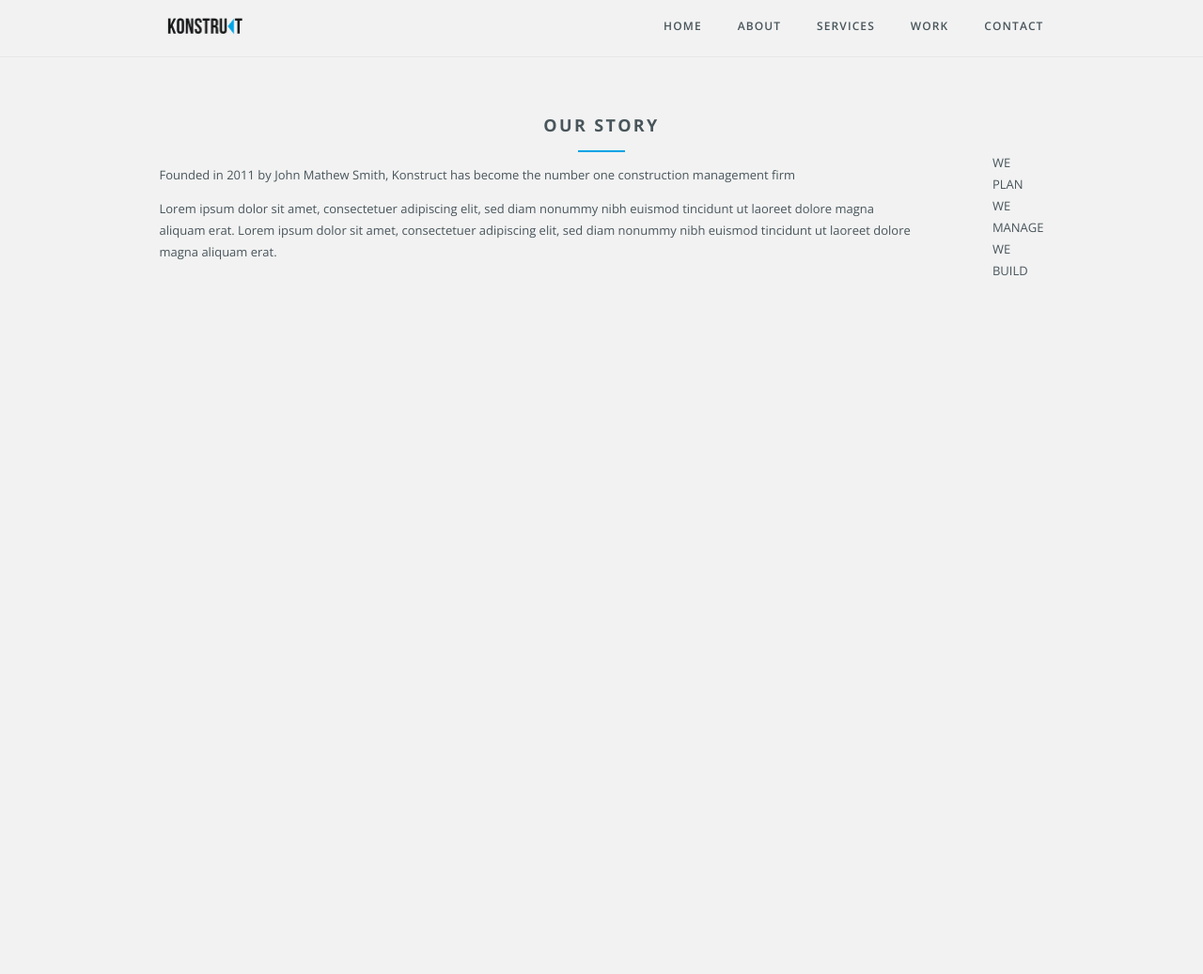
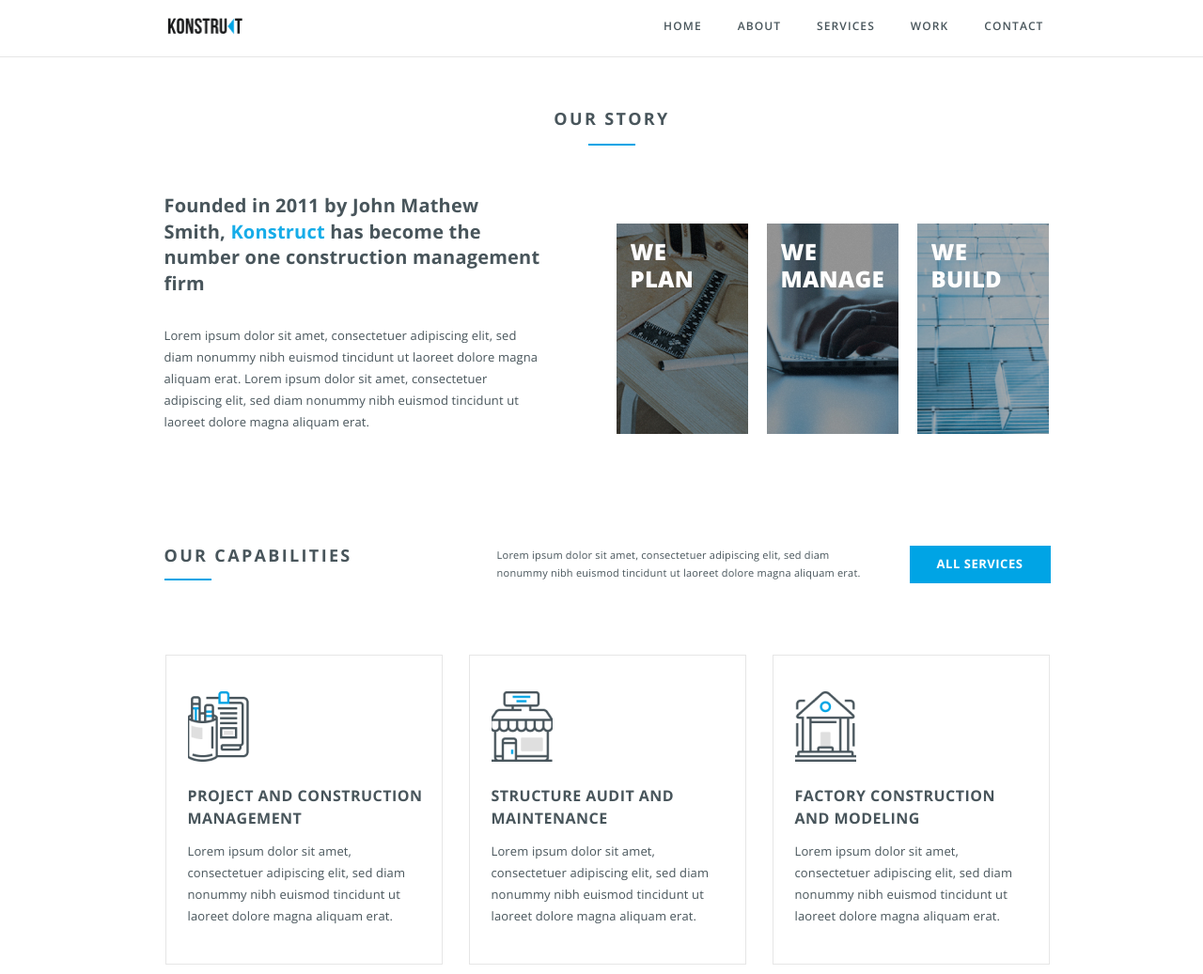
Before and after one commit to shapenkova/konstruct, a website built with webpack: page src/index.html in a window 1280 px wide. Shown: the part 695-1732 px from the top of the page at 94% size. Before the commit the page ends 995 px from the top, so only its background shows below. Built offline with nearby package versions, Linux system fonts and the light colour scheme; files whose address does not match are found by name.

Commit message:
сделала пару блоков и адаптив

```diff
--- /dev/null
+++ b/src/html/capabilities.html
@@ -0,0 +1,50 @@
+<section class="capabilities">
+    <div class="capabilities__container">
+
+        <div class="capabilities__box1">
+            <h2 class="capabilities__title title">OUR&nbsp;CAPABILITIES</h2>
+            <div class="capabilities__box1-services">
+                <p class="capabilities__box1-desc">
+                    Lorem ipsum dolor sit amet, consectetuer adipiscing elit, sed diam nonummy nibh euismod tincidunt ut laoreet dolore magna aliquam erat.
+                </p>
+                <a href="#" class="capabilities__box1-link btn">ALL SERVICES</a>
+            </div>
+        </div>
+
+        <div class="capabilities__listing listing">
+            <article class="listing__article-card  article-card">
+                <a href="#" class="article-card__link">
+                    <picture class="article-card__picture">
+                        <img src="/src/img/icon1.png" alt="Иконка" class="article-card__img">
+                    </picture>
+                    <h4 class="article-card__title">PROJECT&nbsp;AND&nbsp;CONSTRUCTION MANAGEMENT</h4>
+                    <p class="article-card__description">
+                        Lorem ipsum dolor sit amet, consectetuer adipiscing elit, sed diam nonummy nibh euismod tincidunt ut laoreet dolore magna aliquam erat.
+                    </p>
+                </a>
+            </article>
+            <article class="listing__article-card article-card">
+                <a href="#" class="article-card__link">
+                    <picture class="article-card__picture">
+                        <img src="/src/img/icon2.png" alt="Иконка" class="article-card__img">
+                    </picture>
+                    <h4 class="article-card__title">STRUCTURE AUDIT AND MAINTENANCE</h4>
+                    <p class="article-card__description">
+                        Lorem ipsum dolor sit amet, consectetuer adipiscing elit, sed diam nonummy nibh euismod tincidunt ut laoreet dolore magna aliquam erat.
+                    </p>
+                </a>
+            </article>
+            <article class="listing__article-card article-card">
+                <a href="#" class="article-card__link">
+                    <picture class="article-card__picture">
+                        <img src="/src/img/icon3.png" alt="Иконка" class="article-card__img">
+                    </picture>
+                    <h4 class="article-card__title">FACTORY CONSTRUCTION AND MODELING</h4>
+                    <p class="article-card__description">
+                        Lorem ipsum dolor sit amet, consectetuer adipiscing elit, sed diam nonummy nibh euismod tincidunt ut laoreet dolore magna aliquam erat.
+                    </p>
+                </a>
+            </article>
+        </div>
+    </div>
+</section>
--- a/src/html/story.html
+++ b/src/html/story.html
@@ -1,26 +1,20 @@
 <section class="story">
     <div class="story__container">
-        <h2 class="story__title">OUR STORY</h2>
+        <h2 class="story__title title">OUR STORY</h2>
 
         <div class="story__wrapper">
-            <div class="block1">
+            <div class="story__block1 block1">
                 <p class="block1__desc1">
-                    Founded in 2011 by John Mathew Smith, <span>Konstruct</span> has become the number one construction management firm
+                    Founded in 2011 by John Mathew Smith, <span class="block1__span">Konstruct</span> has become the number one construction management firm
                 </p>
                 <p class="block1__desc2">
                     Lorem ipsum dolor sit amet, consectetuer adipiscing elit, sed diam nonummy nibh euismod tincidunt ut laoreet dolore magna aliquam erat. Lorem ipsum dolor sit amet, consectetuer adipiscing elit, sed diam nonummy nibh euismod tincidunt ut laoreet dolore magna aliquam erat.
                 </p>
             </div>
-            <div class="block2">
-                <div class="block2__item1">
-                    WE<br>PLAN
-                </div>
-                <div class="block2__item2">
-                    WE<br>MANAGE
-                </div>
-                <div class="block2__item3">
-                    WE<br>BUILD
-                </div>
+            <div class="story__block2 block2">
+                <div class="block2__item1">WE<br>PLAN</div>
+                <div class="block2__item2">WE<br>MANAGE</div>
+                <div class="block2__item3">WE<br>BUILD</div>
             </div>
         </div>
 
--- a/src/main.js
+++ b/src/main.js
@@ -8,12 +8,16 @@ import header from './html/page-header.html';
 import footer from './html/page-footer.html';
 import poster1 from './html/first-poster.html';
 import story from './html/story.html'
+import capabilities from './html/capabilities.html';
+import want from './html/want.html';
 
 const app = document.getElementById('app');
 app.innerHTML = `
     ${poster1}
     ${header}
     ${story}
+    ${capabilities}
+    ${want}
     ${footer}`;
 
    //навигационное меню
@@ -22,3 +26,13 @@ const navToggle = document.querySelector("#js-navToggle");
 navToggle.addEventListener("click", function () {
     root.classList.toggle("show-nav");
 });
+
+document.querySelector('.first-poster__link-scroll').addEventListener('click', function(event) {
+    event.preventDefault();
+    const targetId = this.getAttribute('href');
+    const targetElement = document.querySelector(targetId);
+
+    targetElement.scrollIntoView({
+        behavior: 'smooth'
+    });
+});
--- a/src/main.scss
+++ b/src/main.scss
@@ -1,7 +1,12 @@
 @use 'libs/normalize';
 @use 'style/common';
+@use 'style/title';
 @use 'style/var';
+@use 'style/btn';
 @use 'style/first-poster';
+@use 'style/card';
 @use 'style/page-header';
 @use 'style/story';
+@use 'style/want';
+@use 'style/capabilities';
 @use 'style/mixins';
--- /dev/null
+++ b/src/style/_btn.scss
@@ -0,0 +1,32 @@
+@use 'var';
+
+.btn {
+    box-sizing: border-box;
+    display: inline-flex;
+    justify-content: center;
+    align-items: center;
+    width: 100%;
+    max-width: 150px;
+    height: 40px;
+    margin: 0;
+    background-color: var.$color-blue;
+    padding: 11px;
+    color: var.$color-white;
+    font-family: var.$font-family;
+    font-size: 13px;
+    font-weight: 700;
+    letter-spacing: 0.04em;
+    text-decoration: none;
+    text-transform: uppercase;
+    transition: background-color 0.3s ease, box-shadow 0.3s ease;
+    cursor: pointer;
+    &:hover {
+        background-color: var.$color-bg;
+        box-shadow: 4px 8px 40px 0 rgba(8, 24, 111, 0.2);
+    }
+
+
+    @media #{var.$bw768} {
+        max-width: 100%;
+    }
+}
--- /dev/null
+++ b/src/style/_capabilities.scss
@@ -0,0 +1,76 @@
+@use 'var';
+
+.capabilities {
+    box-sizing: border-box;
+    display: flex;
+    flex-direction: column;
+    width: 100%;
+
+    &__container {
+        box-sizing: border-box;
+        display: flex;
+        flex-direction: column;
+        width: 100%;
+        max-width: 981px;
+        margin: 0 auto;
+        padding: 114px 13px 0 25px;
+
+        @media #{var.$bw1020} {
+            padding: 60px 20px 0 ;
+        }
+    }
+
+    &__box1 {
+        box-sizing: border-box;
+        display: flex;
+        gap: 154px;
+
+        @media #{var.$bw1020} {
+            flex-wrap: wrap;
+            gap: 50px;
+        }
+    }
+
+    &__title {
+        &::after {
+            content: '';
+            display: block;
+            width: 50px;
+            height: 2px;
+            background-color: var.$color-blue;
+            margin: 8px 0 0;
+        }
+    }
+
+    &__box1-services {
+        box-sizing: border-box;
+        display: flex;
+        justify-content: space-between;
+        gap: 31px;
+        margin-top: 5px;
+
+        @media #{var.$bw768} {
+            flex-wrap: wrap;
+            justify-content: center;
+        }
+    }
+
+    &__box1-desc {
+        margin: 0;
+        color: var.$color-text;
+        font-family: var.$font-family;
+        font-weight: 400;
+        font-size: 11px;
+        line-height: 173%;
+        letter-spacing: 0.02em;
+    }
+
+    &__listing {
+        box-sizing: border-box;
+        display: flex;
+        flex-wrap: wrap;
+        justify-content: center;
+        gap: 28px;
+        margin: 76px auto 0;
+    }
+}
--- /dev/null
+++ b/src/style/_card.scss
@@ -0,0 +1,91 @@
+@use 'var';
+
+.article-card {
+    box-sizing: border-box;
+    width: 100%;
+    max-width: 295px;
+    min-width: 260px;
+    border: 1px solid var.$color-border;
+    transition: box-shadow 0.3s ease;
+    &:hover {
+        box-shadow: 4px 8px 40px 0 #08186f33;
+    }
+
+    &__link {
+        box-sizing: border-box;
+        display: flex;
+        flex-direction: column;
+        width: 100%;
+        padding: 38px 22px 39px 23px;
+        color: var.$color-text;
+        font-family: var.$font-family;
+        font-size: 13px;
+        font-weight: 400;
+        line-height: 177%;
+        letter-spacing: 0.01em;
+        text-decoration: none;
+        cursor: pointer;
+
+        @media #{var.$bw768} {
+            padding: 30px 15px;
+        }
+    }
+
+    &__title {
+        margin: 24px 0 0;
+        color: var.$color-text;
+        font-family: var.$font-family;
+        font-size: 16px;
+        font-weight: 700;
+        line-height: 1.5;
+        letter-spacing: 0.03em;
+
+        @media #{var.$bw768} {
+            font-size: 13px;
+        }
+    }
+
+    &__description {
+        margin: 12px 0 0;
+        color: var.$color-text;
+        font-family: var.$font-family;
+        font-size: 13px;
+        font-weight: 400;
+        line-height: 1.77;
+        letter-spacing: 0.01em;
+
+        @media #{var.$bw768} {
+            font-size: 12px;
+        }
+    }
+
+    &__picture {
+        display: block;
+        position: relative;
+        width: 100%;
+        max-width: 65px;
+        font-size: 0;
+        text-decoration: none;
+        overflow: hidden;
+
+        &::after {
+            content: "";
+            display: block;
+            width: 100%;
+            padding-top: 115.38%;
+
+            @media #{var.$bw768} {
+                padding-top: 100%;
+            }
+        }
+    }
+    &__img {
+        position: absolute;
+        top: 0;
+        left: 0;
+        display: block;
+        width: 100%;
+        height: 100%;
+        object-fit: cover;
+    }
+}
--- a/src/style/_page-header.scss
+++ b/src/style/_page-header.scss
@@ -12,6 +12,11 @@
     padding-left: 30px;
     padding-right: 30px;
     border-bottom: 1px solid var.$color-border;
+
+    @media #{var.$bw1020} {
+        padding-left: 20px;
+        padding-right: 20px;
+    }
 
     &__container {
         position: relative;
--- a/src/style/_story.scss
+++ b/src/style/_story.scss
@@ -3,6 +3,9 @@
 .story {
     box-sizing: border-box;
     position: relative;
+    width: 100%;
+    margin: 0 auto;
+
     &__container {
         position: relative;
         box-sizing: border-box;
@@ -11,18 +14,12 @@
         align-items: center;
         flex-direction: column;
         width: 100%;
-        max-width: 941px;
+        max-width: 981px;
         margin: 0 auto;
-        padding-top: 57px;
+        padding: 50px 15px 0 25px;
     }
     &__title {
-        position: relative;
-        margin: 0;
-        color: var.$color-text;
-        font-family: var.$font-family;
-        font-size: 18px;
-        font-weight: 700;
-        letter-spacing: 0.13em;
+        padding-left: 12px;
         text-align: center;
 
         &::after {
@@ -38,18 +35,100 @@
     &__wrapper {
         box-sizing: border-box;
         display: flex;
-        gap: 77px;
+        gap: 80px;
+        margin-top: 50px;
+
+        @media #{var.$bw1020} {
+            flex-direction: column;
+            gap: 40px;
+        }
+    }
+}
+
+.block1 {
+    box-sizing: border-box;
+    display: flex;
+    flex-direction: column;
+    gap: 30px;
+    width: 100%;
+    max-width: 405px;
+
+    @media #{var.$bw1020} {
+        max-width: 100%;
     }
 
-    &__block1 {
-        box-sizing: border-box;
-        display: flex;
-        flex-direction: column;
-        gap: 30px;
+    &__desc1 {
+        margin: 0;
+        color: var.$color-text;
+        font-family: var.$font-family;
+        font-size: 20px;
+        font-weight: 700;
+        letter-spacing: 0.01em;
+        line-height: 1.388;
     }
-    &__block2 {
-        box-sizing: border-box;
-        display: flex;
-        flex-direction: row;
+
+    &__span {
+        letter-spacing: 0.01em;
+        color: var.$color-text2;
+    }
+
+    &__desc2 {
+        margin: 0;
+        color: var.$color-text;
+        font-family: var.$font-family;
+        font-size: 13px;
+        font-weight: 400;
+        line-height: 177%;
+        letter-spacing: 0.01em;
     }
 }
+
+.block2 {
+    box-sizing: border-box;
+    display: grid;
+    width: 100%;
+    grid-template-columns: repeat(3, 140px);
+    gap: 20px;
+    margin-top: 33px;
+
+    @media #{var.$bw1020} {
+        justify-content: center;
+        gap: 80px;
+        margin-top: 0;
+    }
+    @media #{var.$bw768} {
+        grid-template-columns: repeat(1, 140px);
+        gap: 20px;
+    }
+
+    &__item1 {
+        background-image: url(/src/img/img1.jpg);
+    }
+
+    &__item2 {
+        background-image: url(/src/img/img2.jpg);
+    }
+
+    &__item3 {
+        background-image: url(/src/img/img3.jpg);
+    }
+
+    &__item1,
+    &__item2,
+    &__item3 {
+        box-sizing: border-box;
+        height: 100%;
+        min-height: 224px;
+        margin: 0;
+        padding: 15px;
+        background-size: cover;
+        background-position: center;
+        background-repeat: no-repeat;
+        color: var.$color-white;
+        font-family: var.$font-family;
+        font-size: 24px;
+        font-weight: 800;
+        line-height: 121%;
+        letter-spacing: 0.01em;
+    }
+}
--- /dev/null
+++ b/src/style/_title.scss
@@ -0,0 +1,11 @@
+@use 'var';
+
+.title {
+    position: relative;
+    margin: 0;
+    color: var.$color-text;
+    font-family: var.$font-family;
+    font-size: 18px;
+    font-weight: 700;
+    letter-spacing: 0.13em;
+}
--- a/src/style/_var.scss
+++ b/src/style/_var.scss
@@ -6,9 +6,11 @@ $color-gray: #979797;
 $color-blue: #00A4E5;
 $color-gray2: #D8D8D8;
 $color-text: #48555B;
+$color-text2: #16ace8;
 $shadow: #00000026;
 $color-border:  #e6e6e6;
 $color-black: #111;
+$color-bg: #344872db;
 
 //Fonts
 
--- a/src/style/common.scss
+++ b/src/style/common.scss
@@ -12,7 +12,7 @@ body {
     display: flex;
     flex-direction: column;
     min-height: 100vh;
-    background-color: var.$back;
+    background-color: var.$color-white;
     color: var.$color-text;
     font-family: var.$font-family;
     font-weight: 400;
```
Also changed, not shown: src/html/first-poster.html (+1 -1 lines), src/html/want.html (added, +18 -0 lines), src/index.html (+0 -3 lines), src/style/_want.scss (added, +86 -0 lines), src/img/icon3.png (added).
